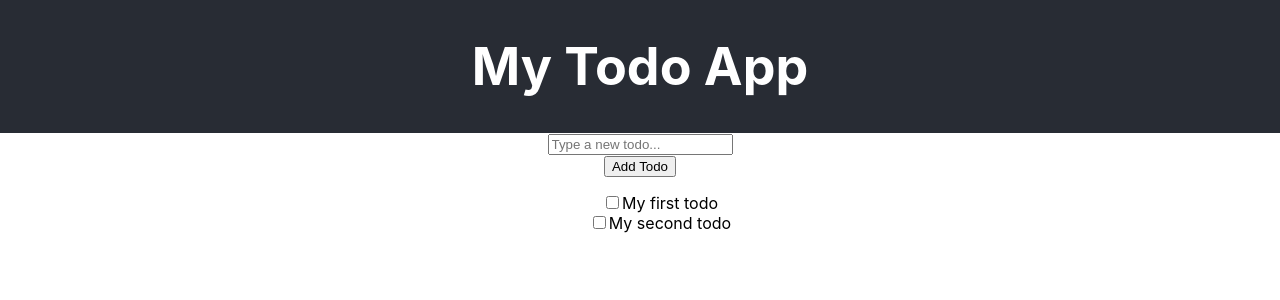
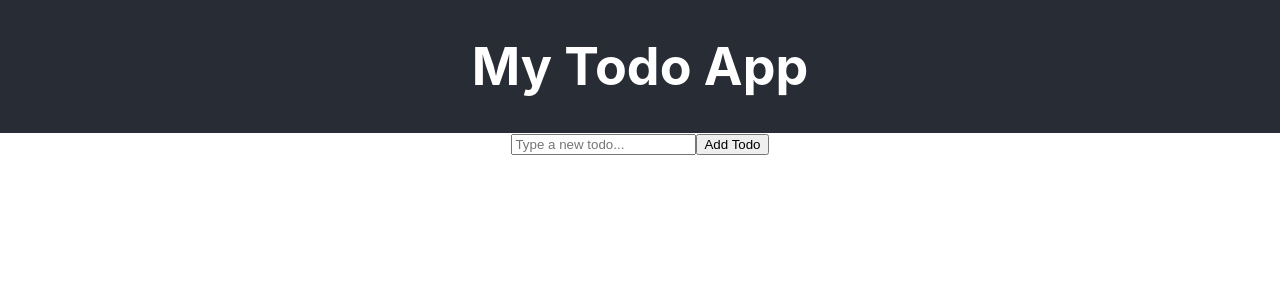
Before and after one commit to becodeorg/hamilton-7-to-do-react-MaximeHoll, a React (Create React App) app: page / in a window 1280 px wide. Shown: the top 300 px of the page. Built offline with nearby package versions, Linux system fonts and the light colour scheme.

Commit message:
added return of newitem

```diff
--- a/src/App.js
+++ b/src/App.js
@@ -3,21 +3,23 @@ import './App.css';
 import InputField from "./input";
 import AddTodo from './button';
 import TodoList from './todoList';
+import Form from "./form";
+
+
 
 
 
 function App() {
+  const {render, newItem} = Form()
+
   return (
     <div className="App">
       <header className="App-header">
         <h1>My Todo App</h1>
       </header>
-        <div>
-          <InputField />
-          <br></br>
-          <AddTodo />
-        </div>
-          <TodoList />
+          {render}
+
+          <TodoList {...newItem}/>
 
     </div>
   );
--- /dev/null
+++ b/src/form.js
@@ -0,0 +1,20 @@
+import React, { useRef, useState } from "react";
+export default function Form() {
+    const inputRef = useRef();
+    const [newItem, setNewItem] = useState("");
+    function clickHandler() {
+         let inputElement = inputRef.current;
+
+
+
+        setNewItem(inputElement.value);
+        return newItem;
+      }
+    return {
+        newItem,
+        render: (<div>
+                <input ref={inputRef} placeholder="Type a new todo..."></input>
+                <button onClick={clickHandler}>Add Todo</button>
+            </div>
+    )}
+ }
--- a/src/todoList.js
+++ b/src/todoList.js
@@ -2,9 +2,17 @@ import TodoItem from "./todoItem";
 import React, { useState } from "react";
 
 
-export default function TodoList() {
-    const initialTodos = [{name: "My first todo", key: 1, isComplete: false }, {name: "My second todo", key: 2, isComplete: false},];
+export default function TodoList({newItem}) {
+  console.log(newItem);
+  if(newItem) {
+    // let newInitialTodos = [...initialTodos];
+    // newInitialTodos.push({name: newItem, key: 3, isComplete: false});
+    // setTodos(newInitialTodos);
+    console.log("lol");
+  }
+    const initialTodos = [];
     const [todos, setTodos] = useState(initialTodos);
+
 
 
    function completeTodo(id) {
@@ -34,3 +42,5 @@ export default function TodoList() {
         ))}
       </ul>)
  }
+
+///lifting from todo
```
